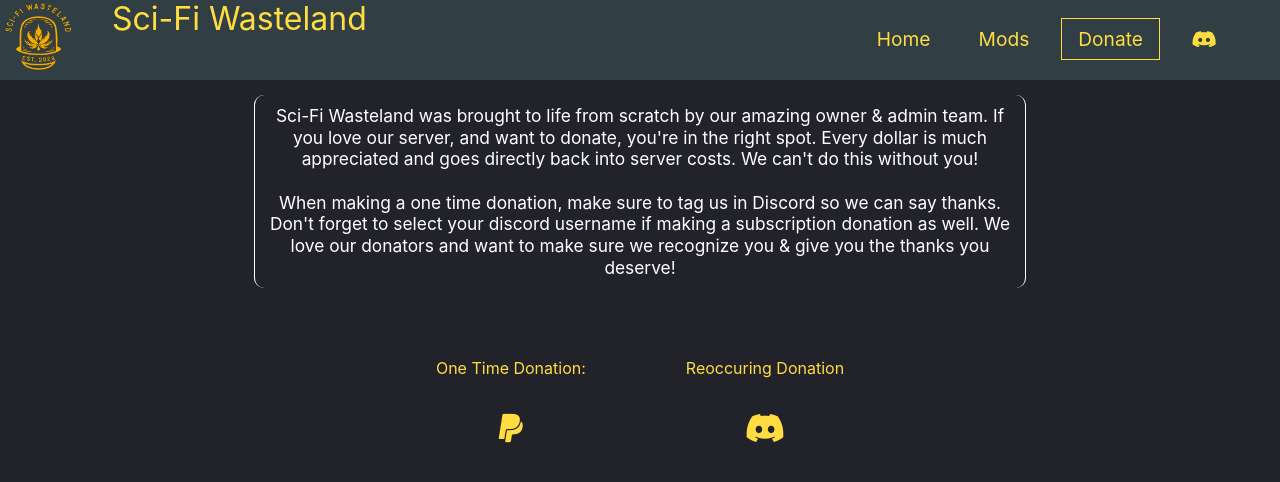
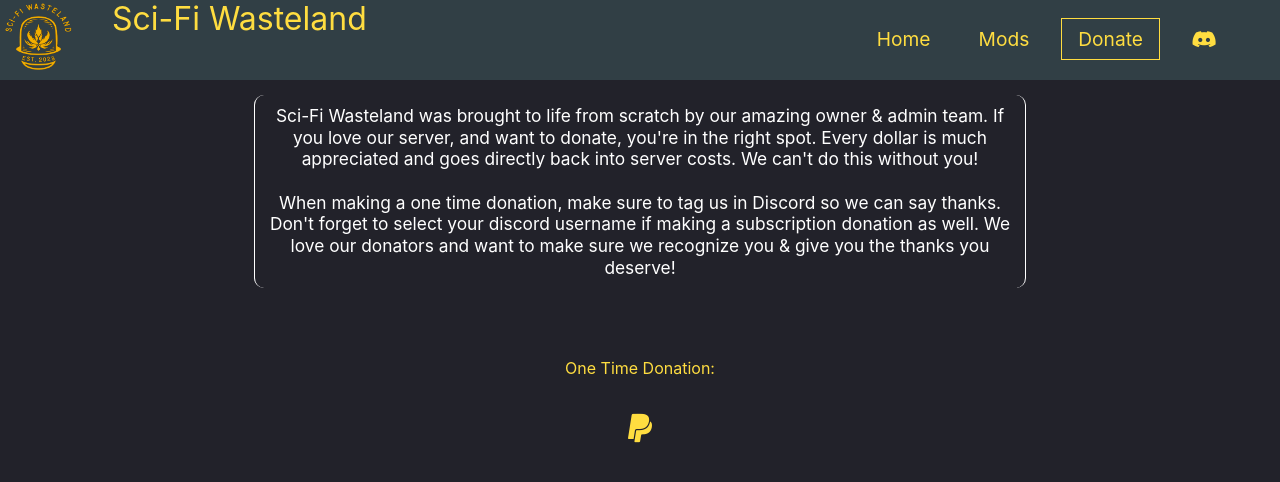
Before and after one commit to stackpearson/scifi-wasteland, a React (Create React App) app: page /donate in a window 1280 px wide. Shown: the top 482 px of the page. Built offline with nearby package versions, Linux system fonts and the light colour scheme.

Commit message:
update dono link

```diff
--- a/src/components/Donate.js
+++ b/src/components/Donate.js
@@ -61,7 +61,7 @@ function Donate() {
 
         <FlexContainer>
             <FlexBox>
-                <PayLink to='https://www.paypal.com/paypalme/scifiwasteland' target='_blank'>
+                <PayLink to='https://www.paypal.com/paypalme/SciFiFinances' target='_blank'>
                     <DonoContainer>
 
                             <DonoItems>
@@ -74,7 +74,7 @@ function Donate() {
                     </DonoContainer>
                 </PayLink>
 
-                <PayLink to='https://donatebot.io/checkout/693526731948294214' target='_blank'>
+                {/* <PayLink to='https://donatebot.io/checkout/693526731948294214' target='_blank'>
                     <DonoContainer>
                             <DonoItems>
                                 <p>Reoccuring Donation</p>
@@ -86,12 +86,12 @@ function Donate() {
 
                             </DonoItems>
                     </DonoContainer>
-                </PayLink>
+                </PayLink> */}
             </FlexBox>
         </FlexContainer>
 
         {/* https://donatebot.io/checkout/693526731948294214 */}
-        {/* https://www.paypal.com/paypalme/scifiwasteland */}
+        {/* https://www.paypal.com/paypalme/SciFiFinances */}
 
     </>)
 }
```
